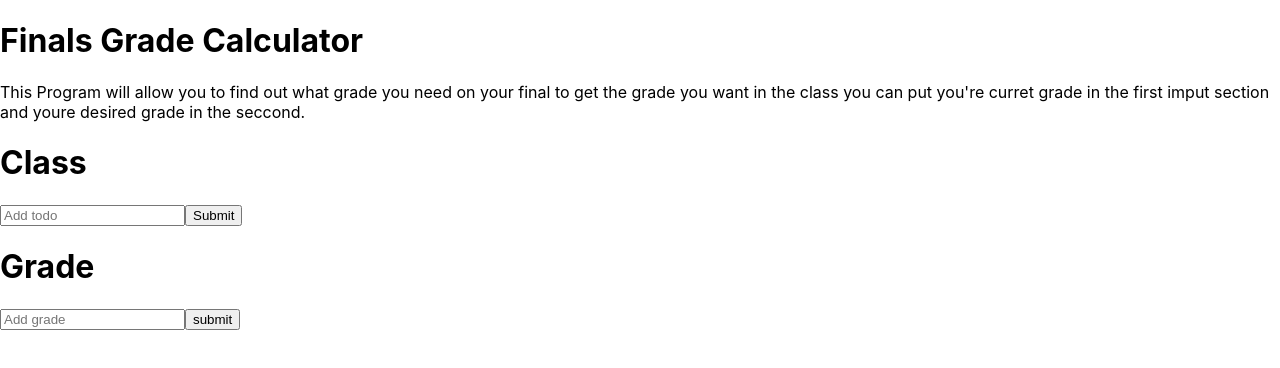
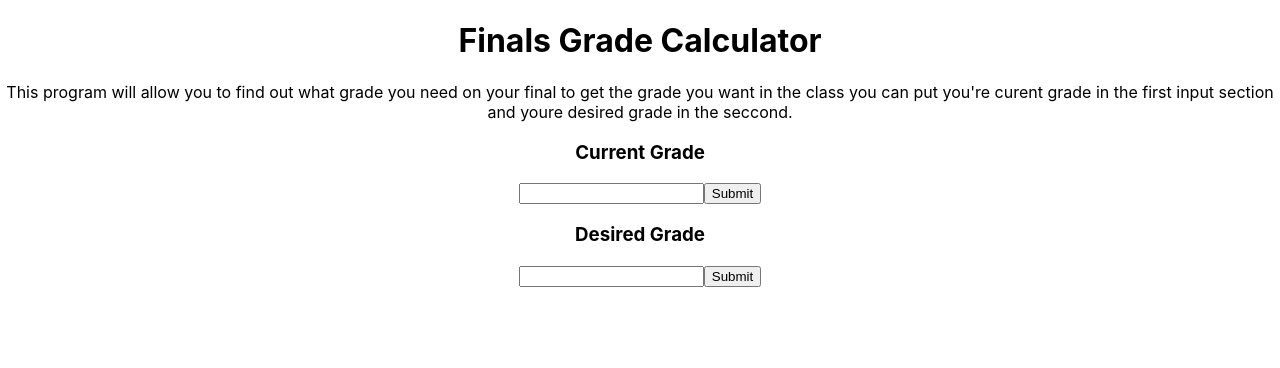
Before and after one commit to Tropicwarrior/Final-Grade-Calculator, a React (Create React App) app: page / in a window 1280 px wide. Shown: the top 368 px of the page. Built offline with nearby package versions, Linux system fonts and the light colour scheme.

Commit message:
final commit

```diff
--- a/src/App.css
+++ b/src/App.css
@@ -21,7 +21,7 @@
   align-items: center;
   justify-content: center;
   font-size: calc(10px + 2vmin);
-  color: white;
+  color: rgb(65, 40, 207);
 }
 
 .App-link {
--- a/src/App.js
+++ b/src/App.js
@@ -1,106 +1,56 @@
-import './App.css';
-import React from "react";
+import React, { useState, useEffect } from "react";
+import "./App.css";
 
+const App = () => {
+  const [dGrade, setDgrade] = useState([]);
+  const addDgrade = (e) => {
+    e.preventDefault();
+    setDgrade([dGrade]);
+    e.target.dGrade = "";
+  };
 
+  useEffect(() => {
+    const json = JSON.stringify(dGrade);
+    localStorage.setItem("dGrade", json);
+  }, [dGrade]);
 
-export default function App() {
-
-  const [grade, setGrade] = React.useState([
-
-  ])
-
-  const [todos, setTodos] = React.useState([
-
-  ]);
-
+  const [grade, setGrade] = useState([]);
+  const addGrade = (e) => {
+    e.preventDefault();
+    setGrade([grade]);
+    e.target.grade = "";
+  };
+  useEffect(() => {
+    const json = JSON.stringify(grade);
+    localStorage.setItem("grade", json);
+  }, [grade]);
 
   return (
-    <div>
-      <h1>
-          Finals Grade Calculator
-        </h1>
-        <p>
-          This Program will allow you to find out what grade you need on your final to get the grade you want in the class
-          you can put you're curret grade in the first imput section and youre desired grade in the seccond.
-
-        </p>
-      <h1>Class</h1>
-      <TodoList todos={todos} />
-      <AddTodo setTodos={setTodos} />
-
-      <h1>Grade</h1>
-      <GradeList grade={grade} />
-      <AddGrade setGrade={setGrade} />
+    <div className="App">
+      <h1>Finals Grade Calculator</h1>
+      <p>
+        This program will allow you to find out what grade you need on your
+        final to get the grade you want in the class you can put you're curent
+        grade in the first input section and youre desired grade in the seccond.
+      </p>
+      <h3>Current Grade</h3>
+      <form onSubmit={addGrade}>
+        <input type="text" name="note" />
+        <input type="Submit" />
+      </form>
+      {grade.map((grade) => (
+        <div key={grade.id}> {grade.text} </div>
+      ))}
+      <h3>Desired Grade</h3>
+      <form onSubmit={addDgrade}>
+        <input type="text" name="grade" />
+        <input type="Submit" />
+      </form>
+      {grade.map((grade) => (
+        <div key={grade.id}> {grade.text} </div>
+      ))}
     </div>
   );
+};
 
-
-function TodoList({ todos }) {
-  console.log(todos);
-  return (
-    <ul>
-      {" "}
-      {todos.map((todo) => (
-        <li key={todo.id}>{todo.text}</li>
-      ))}
-    </ul>
-  );
-}
-
-function AddTodo({ setTodos }) {
-  const inputRef = React.useRef();
-
-  function handleAddTodo(event) {
-    event.preventDefault();
-    const text = event.target.elements.addTodo.value;
-    const todo = {
-      id: 4,
-      text,
-      done: false
-    };
-    setTodos((prevTodos) => {
-      return prevTodos.concat(todo);
-    });
-
-  }
-  return (
-    <form onSubmit={handleAddTodo}>
-      <input name="addTodo" placeholder="Add todo" ref={inputRef} />
-      <button type="submit">Submit</button>
-    </form>
-  );
-}
-function GradeList({grade}){
-  return(
-    <ul>
-      {" "}
-      {grade.map((grade)=> (
-        <li key={grade.id}>{grade.text}</li>
-      ))}
-    </ul>
-  )
-}
-function AddGrade({setGrade}) {
-  const inputRef = React.useRef();
-
-  function handleAddGrade(event){
-    event.preventDefault();
-    const text = event.target.elements.AddGrade.value;
-    const grade = {
-      id: 4,
-      text,
-      done: false
-    }
-    setGrade((prevGrade)=>{
-      return prevGrade.concat(grade)
-    })
-
-  }
-  return(
-    <form onSubmit={handleAddGrade}>
-      <input name="addGrade" placeholder="Add grade" ref={inputRef}/>
-      <button  type="submit"> submit</button>
-    </form>
-  )
-}
-}
+export default App;
--- /dev/null
+++ b/src/grade.js
@@ -0,0 +1,6 @@
+import './App.css';
+import React from "react";
+
+export default function GradeList() {
+const Grade = [1];
+}
```
Also changed, not shown: src/App.1.js (added, +93 -0 lines), src/dGrade.js (added, +36 -0 lines), src/index.js (+6 -6 lines).
